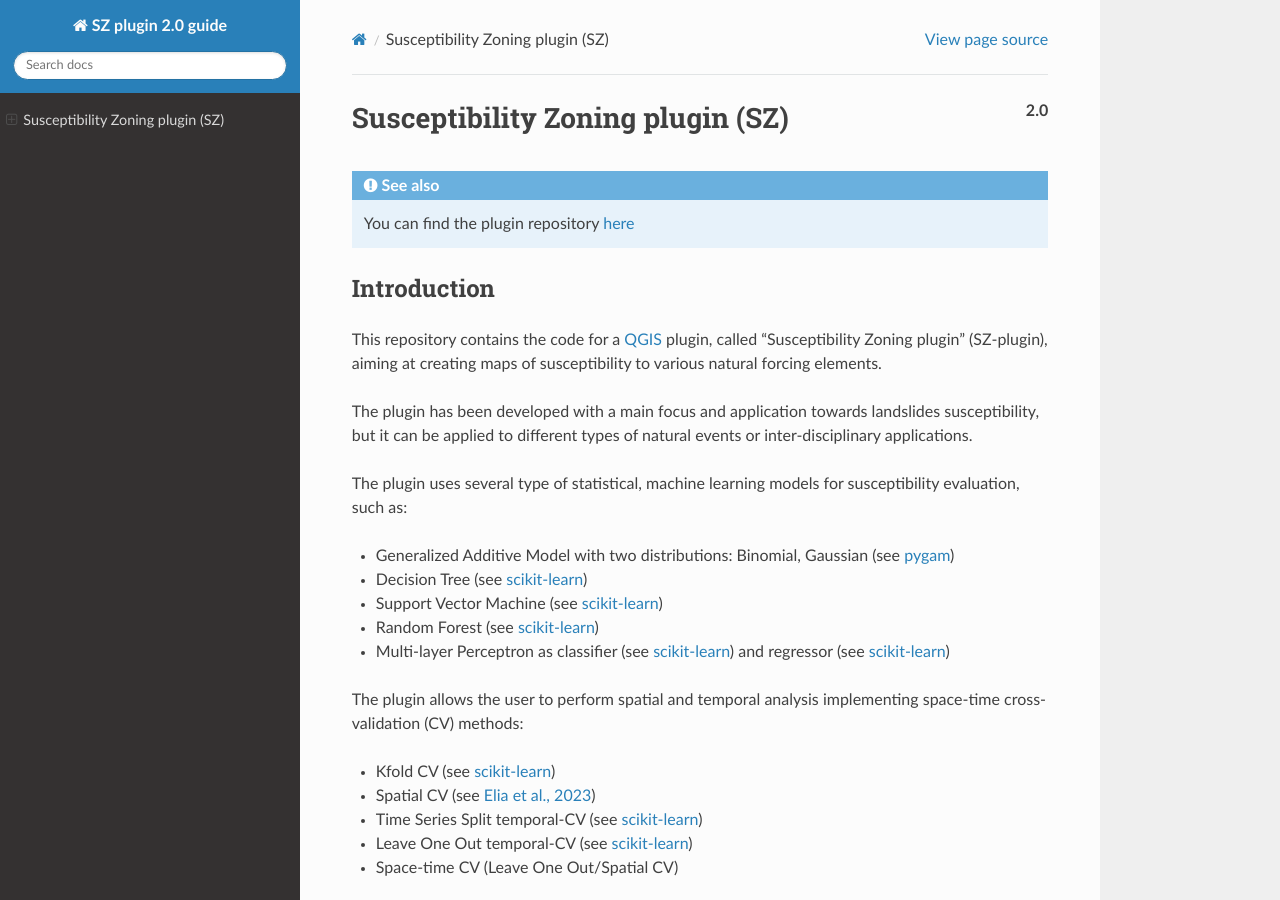
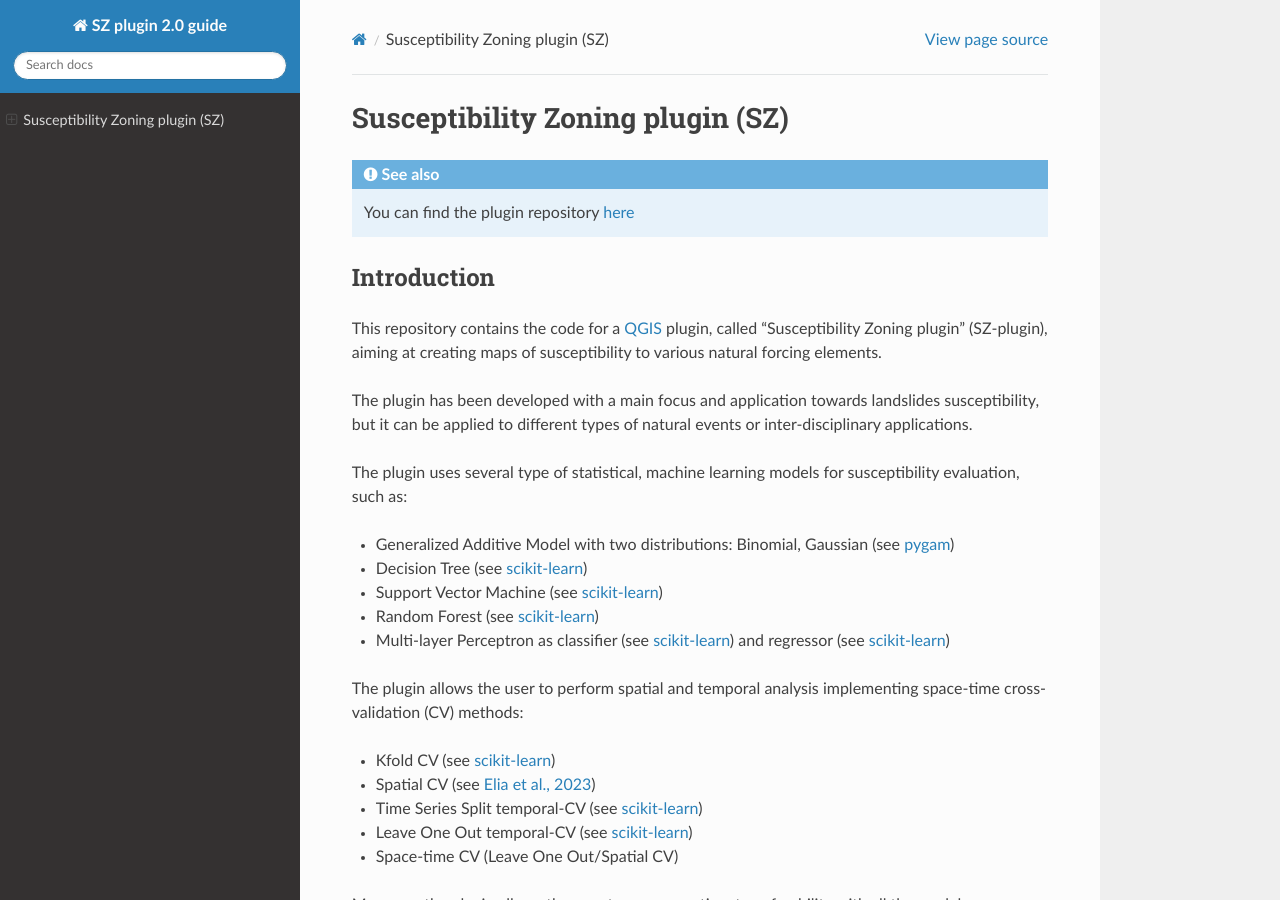
Before and after one commit to SZtools/SZ-docs, a Sphinx documentation site: the page built from docs/source/index.rst, in a window 1280 px wide and 900 px high. Built offline with Sphinx 7.4.7 and the Read the Docs theme 3.1.0, drawn with Linux system fonts in a browser that asks for light colours.

Commit message:
Update index.rst
Undoing 2.0 in index file

```diff
--- a/docs/source/index.rst
+++ b/docs/source/index.rst
@@ -1,7 +1,3 @@
-.. container:: align-right
-
-   **2.0**
-
 Susceptibility Zoning plugin (SZ)
 =================================
 
```
